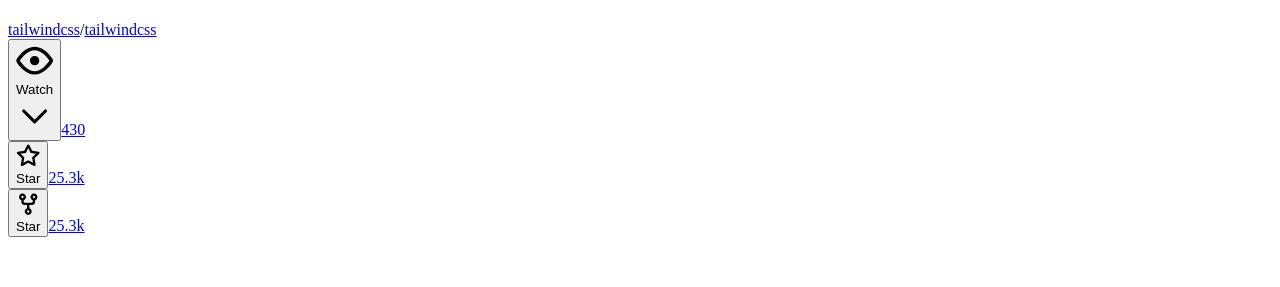
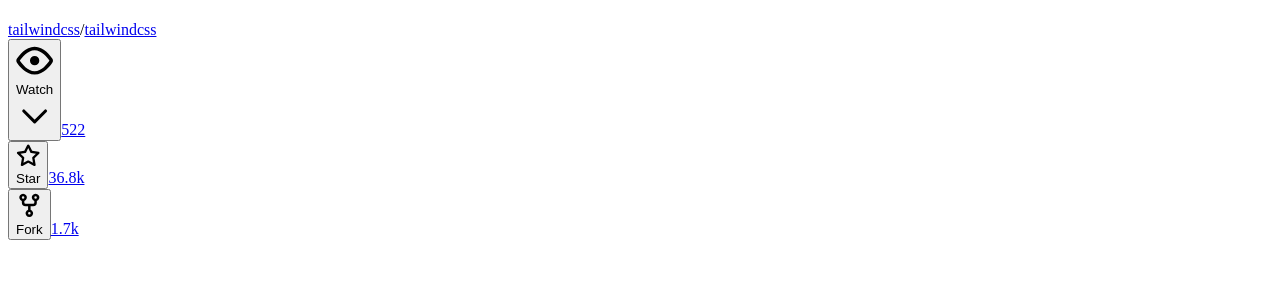
Before and after one commit to Clone-Rework/github-clone, a Next.js app: page / in a window 1280 px wide. Shown: the part 8042-8329 px from the top of the page. Built offline with nearby package versions, Linux system fonts and the light colour scheme.

Commit message:
Updated RepoTabs

```diff
--- a/pages/components/RepoTabs.jsx
+++ b/pages/components/RepoTabs.jsx
@@ -50,7 +50,7 @@
 						href='#'
 						className='border border-gray-400 rounded rounded-l-none border-l-0 px-3 py-1 text-gray-600 font-semibold hover:text-blue-600'
 					>
-						430
+						522
 					</a>
 				</div>
 
@@ -68,7 +68,7 @@
 						href='#'
 						className='border border-gray-400 rounded rounded-l-none border-l-0 px-3 py-1 text-gray-600 font-semibold hover:text-blue-600'
 					>
-						25.3k
+						36.8k
 					</a>
 				</div>
 
@@ -80,13 +80,13 @@
 								d='M5 3.25a.75.75 0 11-1.5 0 .75.75 0 011.5 0zm0 2.122a2.25 2.25 0 10-1.5 0v.878A2.25 2.25 0 005.75 8.5h1.5v2.128a2.251 2.251 0 101.5 0V8.5h1.5a2.25 2.25 0 002.25-2.25v-.878a2.25 2.25 0 10-1.5 0v.878a.75.75 0 01-.75.75h-4.5A.75.75 0 015 6.25v-.878zm3.75 7.378a.75.75 0 11-1.5 0 .75.75 0 011.5 0zm3-8.75a.75.75 0 100-1.5.75.75 0 000 1.5z'
 							></path>
 						</svg>
-						<div>Star</div>
+						<div>Fork</div>
 					</button>
 					<a
 						href='#'
 						className='border border-gray-400 rounded rounded-l-none border-l-0 px-3 py-1 text-gray-600 font-semibold hover:text-blue-600'
 					>
-						25.3k
+						1.7k
 					</a>
 				</div>
 			</div>
```
